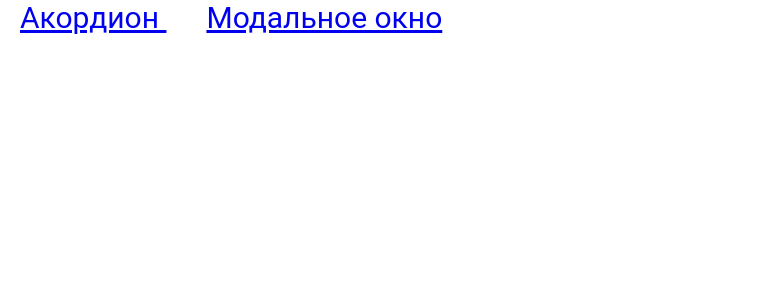
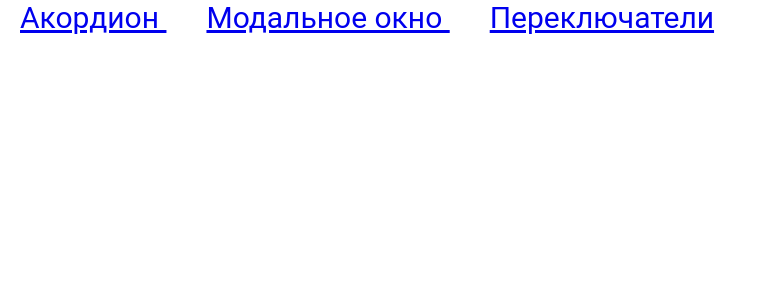
Before and after one commit to reznikovkg/just-copy, a React (Create React App) app in the folder react/app/: page / in a window 1280 px wide. Shown: the top 300 px of the page, without its empty margins (0-757 px from the left). Built offline with nearby package versions, Linux system fonts and the light colour scheme.

Commit message:
Правки 2 -Лабораторная работа 1 вариант 7 (модальное окно). Попова Елена -Правки

```diff
--- a/react/app/src/App.js
+++ b/react/app/src/App.js
@@ -5,6 +5,7 @@ import React from "react";
 import MainPageComponent from "./components/pages/MainPageComponent";
 import AсcordionPageComponent from "./components/pages/AсcordionPageComponent";
 import ModalWindowPage from "./components/pages/ModalWindowPage";
+import SwitchPage from "./components/pages/SwitchPage";
 
 function App() {
   return (
@@ -14,6 +15,7 @@ function App() {
             <Route  path='/main' element={<MainPageComponent />}/>
             <Route  path='/acсordions' element={<AсcordionPageComponent />}/>
             <Route  path ='/modalWindow' element={<ModalWindowPage />}/>
+            <Route exact path={'/switch'} element={<SwitchPage/>}/>
         </Routes>
     </div>
   );
--- a/react/app/src/components/pages/MainPageComponent.jsx
+++ b/react/app/src/components/pages/MainPageComponent.jsx
@@ -6,6 +6,7 @@ const MainPageComponent = () => {
         <div className="main_page">
             <LinkComponent link="/acordions" > Акордион </LinkComponent>
             <LinkComponent link="/modalWindow" > Модальное окно </LinkComponent>
+            <LinkComponent link="/switch" > Переключатели </LinkComponent>
         </div>
     );
 };
```
